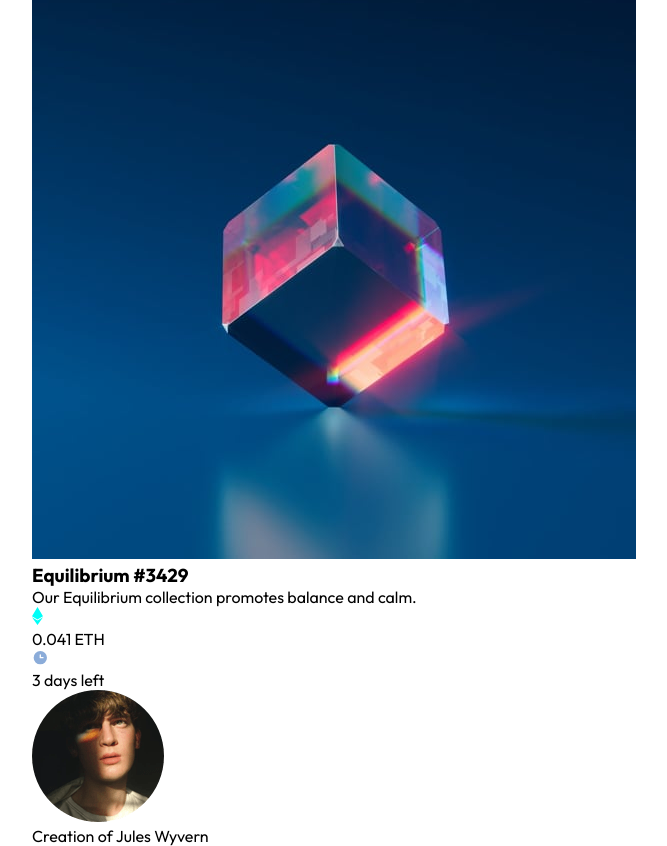
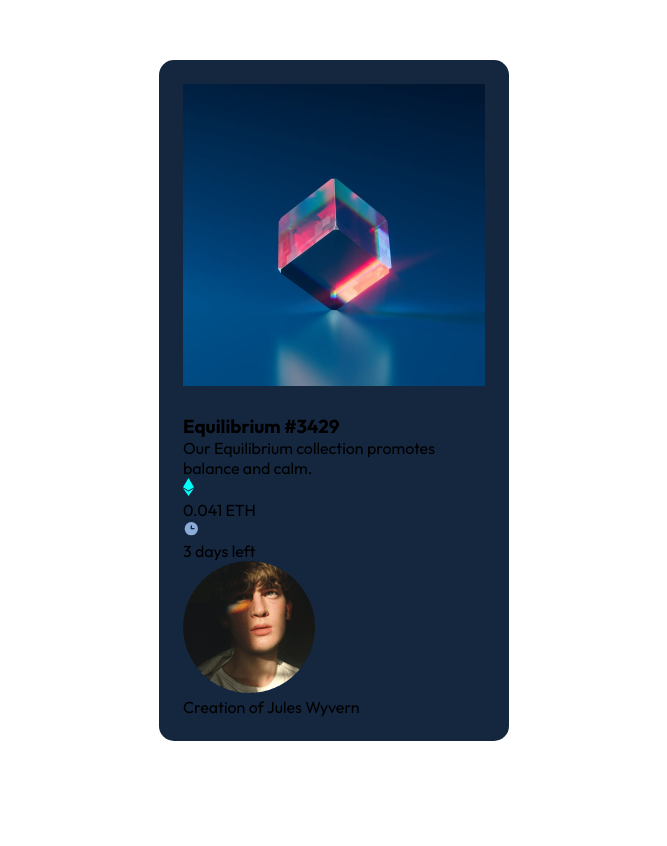
Before and after one commit to niiquash/nft-preview-card-component-main, a plain HTML site: page index.html in a window 1280 px wide. Shown: the whole page, without its empty margins (306-973 px from the left). After the commit the page ends 800 px from the top, so only its background shows below. Drawn offline with Linux system fonts and the light colour scheme.

Commit message:
Add styling to images container

```diff
--- a/styles/style.css
+++ b/styles/style.css
@@ -11,3 +11,23 @@ body {
   justify-content: center;
   font-family: "Outfit", sans-serif;
 }
+
+main {
+  width: 350px;
+  background-color: #15263f;
+  border-radius: 15px;
+  padding: 24px;
+}
+
+.card-content {
+  width: 302px;
+}
+
+.card-image-container {
+  width: 100%;
+  margin-bottom: 24px;
+}
+
+.card-image-container img {
+  width: 100%;
+}
```
